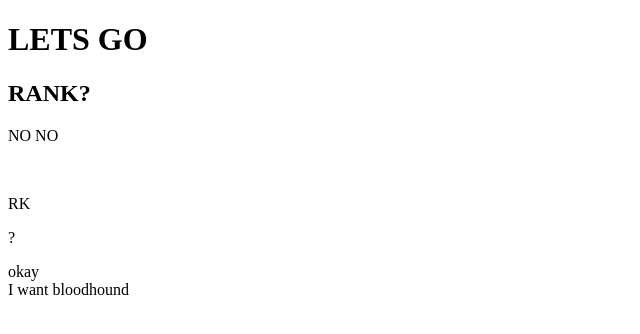
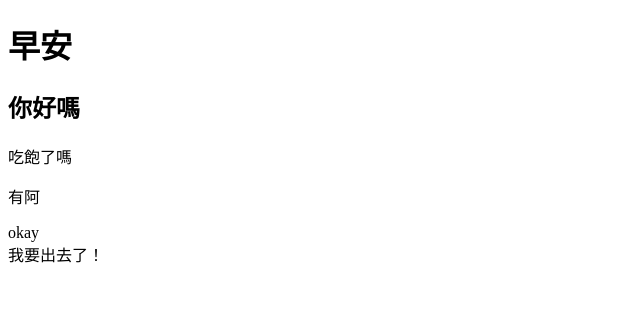
Before and after one commit to Someone0517/Someone0517.github.io, a plain HTML site: page index.html in a window 1280 px wide. Shown: the whole page, without its empty margins (0-640 px from the left). Drawn offline with Linux system fonts and the light colour scheme.

Commit message:
ADD SMALL TALK

```diff
--- a/index.html
+++ b/index.html
@@ -1,17 +1,15 @@
 <!DOCTYPE html>
 <html>
     <head>
-        <title>PLAY APEX</title>
+        <title>HELLO</title>
     </head>
     <body>
-        <h1>LETS GO</h1>
-        <h2>RANK?</h2>
-        <p>NO NO</p>
-        <br/>
-        <p>RK</p>
-        <p>?</p>
+        <h1>早安</h1>
+        <h2>你好嗎</h2>
+        <p>吃飽了嗎</p>
+        <p>有阿</p>
 
-        <p>okay <br/>I want bloodhound</p>
+        <p>okay <br/>我要出去了！</p>
 
     </body>
 </html>
```
